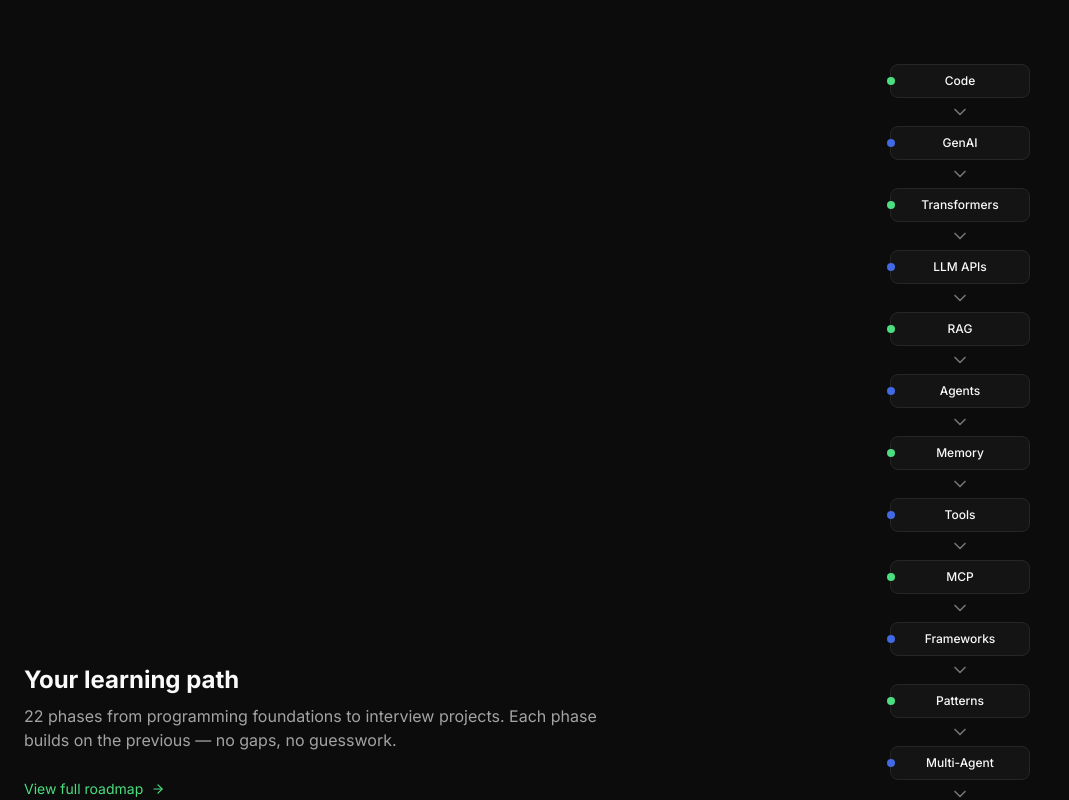
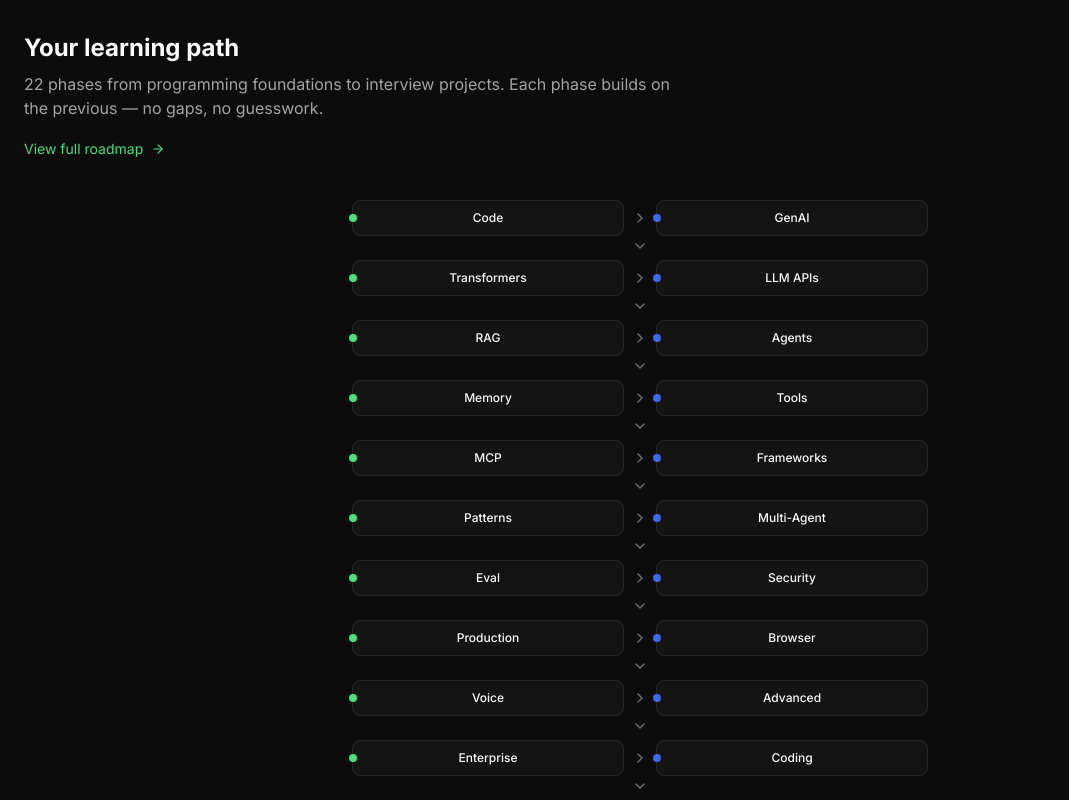
Before and after one commit to NishthaSingh7/agentic-ai-notebook-2026, a Next.js app: page / in a window 1280 px wide. Shown: the part 1400-2200 px from the top of the page, without its empty margins (0-1069 px from the left). Built offline with nearby package versions, Linux system fonts and the light colour scheme.

Commit message:
Compact learning path flowchart into two columns per row.
Reduce scroll height for 22 phases and stack the homepage section so the flowchart no longer leaves awkward empty space beside the copy.

```diff
--- a/src/app/page.tsx
+++ b/src/app/page.tsx
@@ -56,11 +56,10 @@ export default function HomePage() {
 
       {/* Roadmap Flow */}
       <section className="border-y border-border bg-surface">
-        <div className="mx-auto max-w-7xl px-4 py-20 sm:px-6">
-          <div className="grid lg:grid-cols-2 gap-12 items-center">
-            <div>
+        <div className="mx-auto max-w-7xl px-4 py-16 sm:px-6">
+          <div className="mb-8 max-w-2xl">
             <h2 className="text-2xl font-bold mb-2">Your learning path</h2>
-              <p className="text-text-secondary mb-6">
+            <p className="text-text-secondary mb-4">
               {siteStats.phases} phases from programming foundations to interview projects.
               Each phase builds on the previous — no gaps, no guesswork.
             </p>
@@ -72,7 +71,6 @@ export default function HomePage() {
             </Link>
           </div>
           <RoadmapVisualization />
-          </div>
         </div>
       </section>
 
--- a/src/app/roadmap/page.tsx
+++ b/src/app/roadmap/page.tsx
@@ -34,7 +34,7 @@ export default function RoadmapPage() {
         ))}
       </div>
 
-      <div className="rounded-xl border border-border bg-surface p-6 max-w-md mx-auto">
+      <div className="rounded-xl border border-border bg-surface p-6 max-w-xl mx-auto">
         <h3 className="text-sm font-semibold mb-4 text-center">Learning path overview</h3>
         <RoadmapVisualization />
       </div>
--- a/src/components/roadmap-visualization.tsx
+++ b/src/components/roadmap-visualization.tsx
@@ -2,40 +2,76 @@
 
 import { motion } from "framer-motion";
 import { roadmapFlow } from "@/data/roadmap";
-import { ChevronDown } from "lucide-react";
+import { ChevronDown, ChevronRight } from "lucide-react";
 
-export function RoadmapVisualization() {
+function FlowStep({ step, index }: { step: string; index: number }) {
   return (
-    <div className="flex flex-col items-center gap-0 py-4">
-      {roadmapFlow.map((step, i) => (
-        <div key={step} className="flex flex-col items-center">
     <motion.div
-            initial={{ opacity: 0, scale: 0.8 }}
+      initial={{ opacity: 0, scale: 0.9 }}
       whileInView={{ opacity: 1, scale: 1 }}
       viewport={{ once: true }}
-            transition={{ delay: i * 0.08 }}
-            className="relative flex items-center justify-center rounded-lg border border-border bg-surface-elevated px-4 py-2 min-w-[140px] text-xs font-medium hover:border-success/30 transition-colors"
+      transition={{ delay: index * 0.04 }}
+      className="relative flex flex-1 items-center justify-center rounded-lg border border-border bg-surface-elevated px-3 py-2 text-xs font-medium hover:border-success/30 transition-colors text-center min-h-[36px] min-w-0"
     >
       <span
         className="absolute -left-1 top-1/2 -translate-y-1/2 h-2 w-2 rounded-full"
         style={{
-                background: i % 2 === 0 ? "#4ade80" : "#4169e1",
+          background: index % 2 === 0 ? "#4ade80" : "#4169e1",
         }}
       />
       {step}
     </motion.div>
-          {i < roadmapFlow.length - 1 && (
+  );
+}
+
+export function RoadmapVisualization() {
+  const rows: string[][] = [];
+  for (let i = 0; i < roadmapFlow.length; i += 2) {
+    rows.push(roadmapFlow.slice(i, i + 2));
+  }
+
+  return (
+    <div className="flex w-full flex-col items-center gap-1 py-2">
+      {rows.map((row, rowIndex) => {
+        const baseIndex = rowIndex * 2;
+        const hasPair = row.length > 1;
+
+        return (
+          <div key={rowIndex} className="flex w-full max-w-xl flex-col items-center">
+            <div
+              className={`flex w-full items-center gap-2 ${hasPair ? "" : "max-w-[calc(50%-0.25rem)]"}`}
+            >
+              <FlowStep step={row[0]} index={baseIndex} />
+              {hasPair && (
+                <>
                   <motion.div
                     initial={{ opacity: 0 }}
                     whileInView={{ opacity: 1 }}
                     viewport={{ once: true }}
-              transition={{ delay: i * 0.08 + 0.04 }}
+                    transition={{ delay: baseIndex * 0.04 + 0.02 }}
+                    className="shrink-0"
                   >
-              <ChevronDown className="h-5 w-5 text-text-muted my-1" />
+                    <ChevronRight className="h-4 w-4 text-text-muted" />
+                  </motion.div>
+                  <FlowStep step={row[1]} index={baseIndex + 1} />
+                </>
+              )}
+            </div>
+
+            {rowIndex < rows.length - 1 && (
+              <motion.div
+                initial={{ opacity: 0 }}
+                whileInView={{ opacity: 1 }}
+                viewport={{ once: true }}
+                transition={{ delay: baseIndex * 0.04 + 0.03 }}
+                className="my-0.5"
+              >
+                <ChevronDown className="h-4 w-4 text-text-muted" />
               </motion.div>
             )}
           </div>
-      ))}
+        );
+      })}
     </div>
   );
 }
```
Lines whose indentation alone changed are shown as unchanged.
